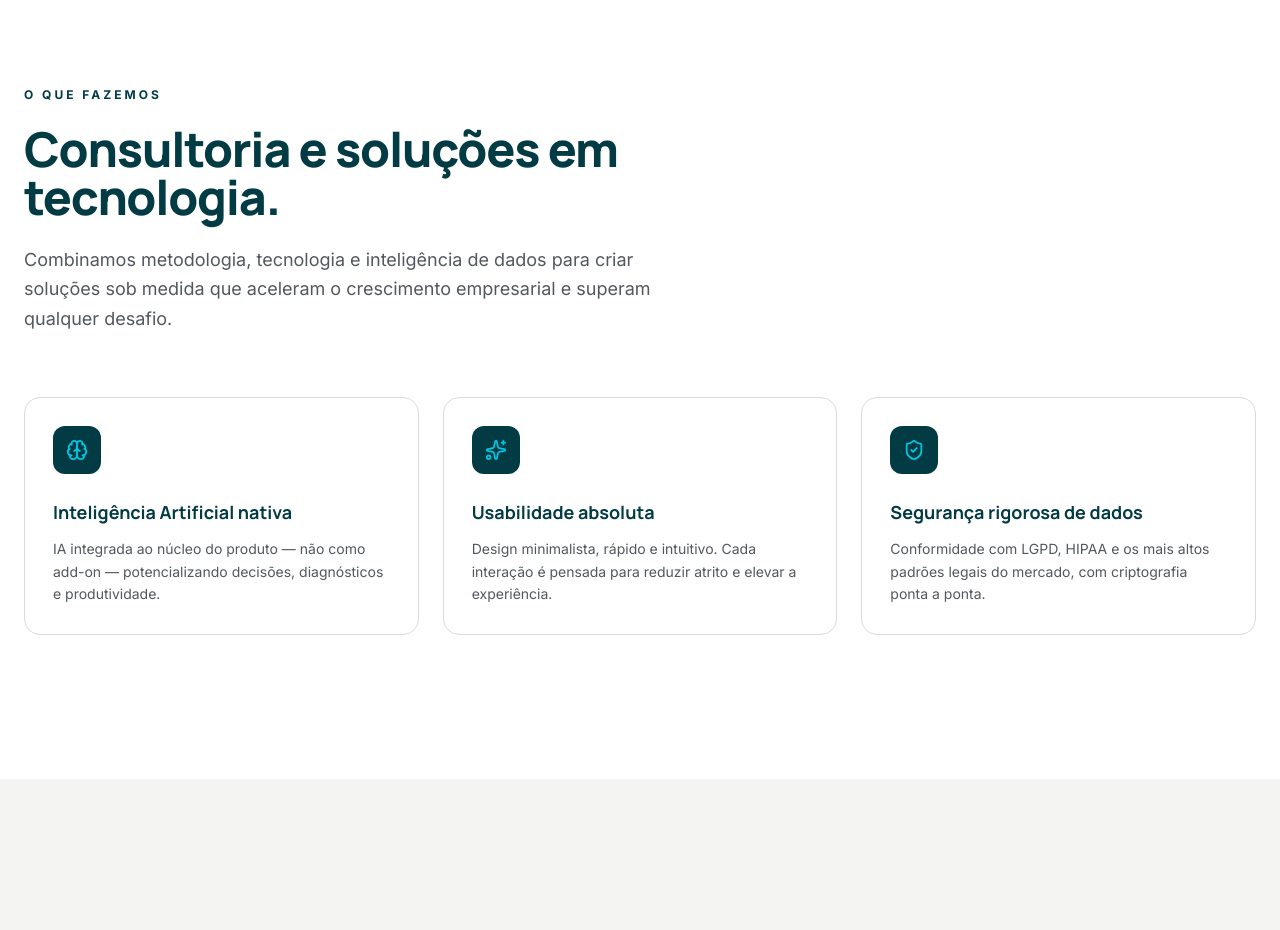
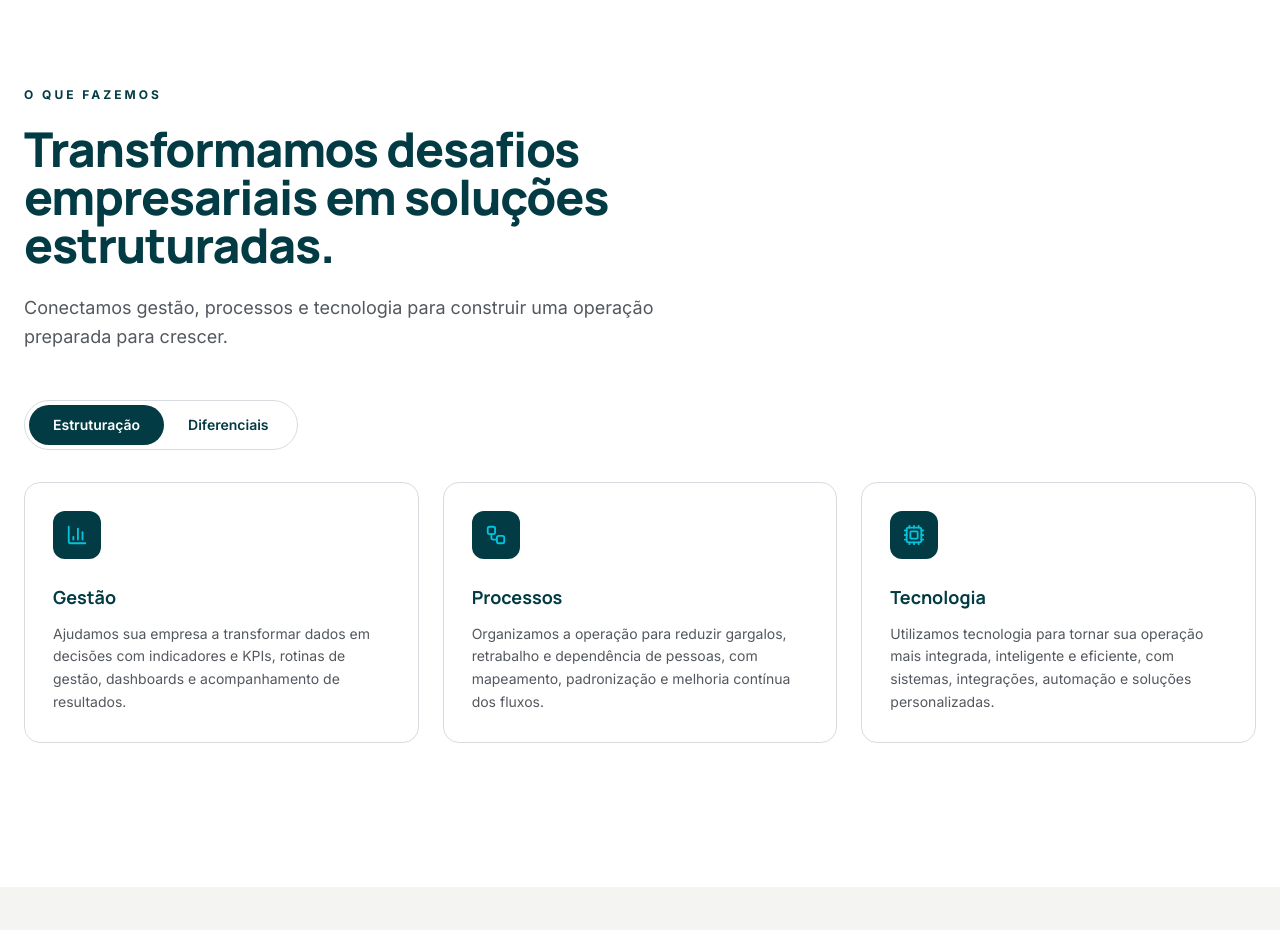
Before and after one commit to Zarys-Consultoria/Zarys-Consultoria.github.io, a Next.js app: page / in a window 1280 px wide. Shown: the part 800-1730 px from the top of the page. Built offline with nearby package versions, Linux system fonts and the light colour scheme.

Commit message:
feat: toggle 'O que fazemos' between structure and differentiators
Split the section into two switchable groups via a toggle: structure
(gestão, processos, tecnologia) and differentiators (IA nativa, usability
and security). Add local ignore entries for context files and rebuild.

```diff
--- a/src/components/zarys/Solutions.tsx
+++ b/src/components/zarys/Solutions.tsx
@@ -1,8 +1,36 @@
-import { Brain, ShieldCheck, Sparkles } from "lucide-react";
+"use client";
+
+import { useState } from "react";
+import { BarChart3, Workflow, Cpu, Brain, Sparkles, ShieldCheck } from "lucide-react";
 import { Reveal } from "./Reveal";
 import { Eyebrow } from "./Eyebrow";
 
-const items = [
+const groups = [
+  {
+    id: "estruturacao",
+    label: "Estruturação",
+    cards: [
+      {
+        icon: BarChart3,
+        title: "Gestão",
+        text: "Ajudamos sua empresa a transformar dados em decisões com indicadores e KPIs, rotinas de gestão, dashboards e acompanhamento de resultados.",
+      },
+      {
+        icon: Workflow,
+        title: "Processos",
+        text: "Organizamos a operação para reduzir gargalos, retrabalho e dependência de pessoas, com mapeamento, padronização e melhoria contínua dos fluxos.",
+      },
+      {
+        icon: Cpu,
+        title: "Tecnologia",
+        text: "Utilizamos tecnologia para tornar sua operação mais integrada, inteligente e eficiente, com sistemas, integrações, automação e soluções personalizadas.",
+      },
+    ],
+  },
+  {
+    id: "diferenciais",
+    label: "Diferenciais",
+    cards: [
       {
         icon: Brain,
         title: "Inteligência Artificial nativa",
@@ -18,9 +46,14 @@ const items = [
         title: "Segurança rigorosa de dados",
         text: "Conformidade com LGPD, HIPAA e os mais altos padrões legais do mercado, com criptografia ponta a ponta.",
       },
+    ],
+  },
 ];
 
 export function Solutions() {
+  const [active, setActive] = useState(0);
+  const current = groups[active];
+
   return (
     <section id="solucoes" className="py-28 md:py-36 bg-white">
       <div className="mx-auto max-w-7xl px-6">
@@ -28,17 +61,40 @@ export function Solutions() {
           <div className="max-w-2xl">
             <Eyebrow>O que fazemos</Eyebrow>
             <h2 className="mt-5 text-4xl md:text-5xl font-extrabold tracking-tight text-petroleo">
-              Consultoria e soluções em tecnologia.
+              Transformamos desafios empresariais em soluções estruturadas.
             </h2>
             <p className="mt-6 text-lg text-muted leading-relaxed">
-              Combinamos metodologia, tecnologia e inteligência de dados para criar soluções sob
-              medida que aceleram o crescimento empresarial e superam qualquer desafio.
+              Conectamos gestão, processos e tecnologia para construir uma operação preparada
+              para crescer.
             </p>
           </div>
         </Reveal>
 
-        <div className="mt-16 grid grid-cols-1 md:grid-cols-3 gap-6">
-          {items.map((it, i) => (
+        <Reveal delay={100}>
+          <div className="mt-12 inline-flex rounded-full border border-border bg-white p-1">
+            {groups.map((g, i) => {
+              const selected = active === i;
+              return (
+                <button
+                  key={g.id}
+                  type="button"
+                  aria-pressed={selected}
+                  onClick={() => setActive(i)}
+                  className={`rounded-full px-6 py-2.5 text-sm font-semibold transition ${
+                    selected
+                      ? "bg-petroleo text-white"
+                      : "text-petroleo hover:text-petroleo/70"
+                  }`}
+                >
+                  {g.label}
+                </button>
+              );
+            })}
+          </div>
+        </Reveal>
+
+        <div key={current.id} className="mt-8 grid grid-cols-1 md:grid-cols-3 gap-6">
+          {current.cards.map((it, i) => (
             <Reveal key={it.title} delay={i * 100}>
               <article className="h-full rounded-2xl bg-white border border-border p-7 hover:shadow-elegant hover:-translate-y-1 transition-all duration-300">
                 <div className="h-12 w-12 rounded-xl bg-petroleo flex items-center justify-center">
```
Also changed, not shown: 13 other files (tests, documents, lock files or other folders). Lines whose indentation alone changed are shown as unchanged.
